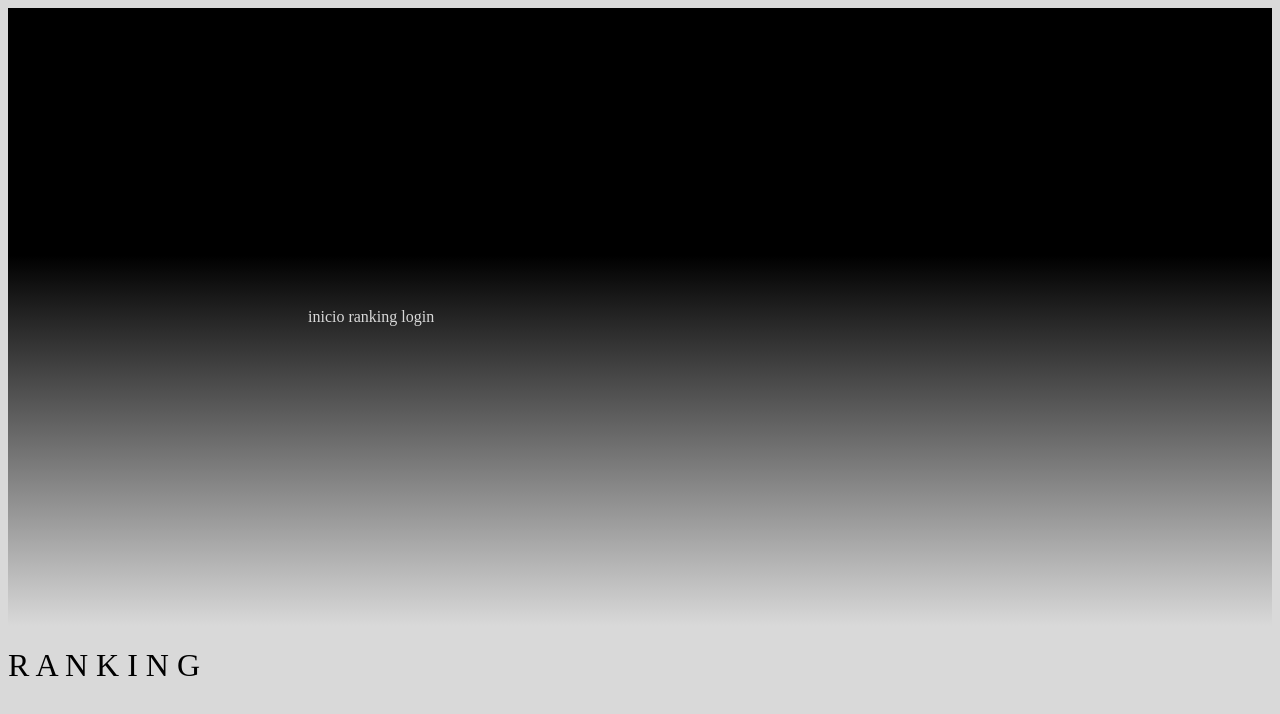
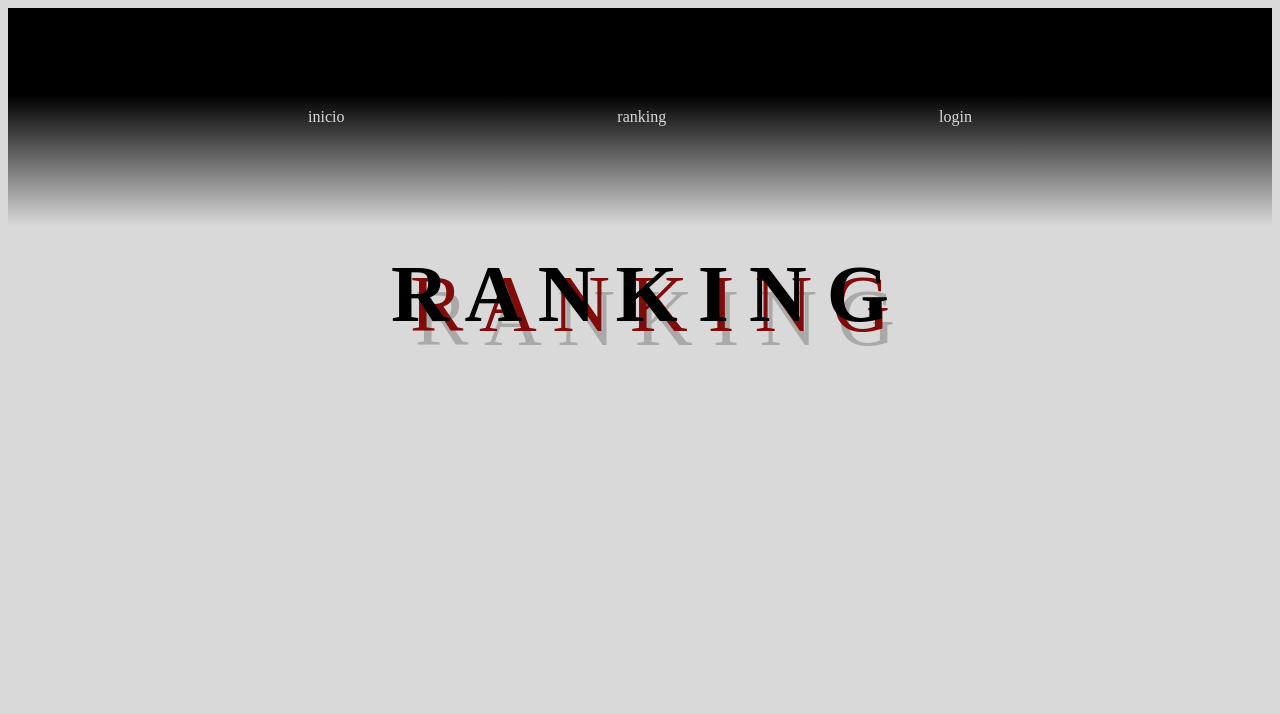
Before and after one commit to Mariae15/Gaby, a plain HTML site: page index.html in a window 1280 px wide. Drawn offline with Linux system fonts and the light colour scheme; a web font is replaced by a local one.

Commit message:
Add files via upload

```diff
--- a/index.html
+++ b/index.html
@@ -3,7 +3,7 @@
 <head>
     <meta charset="UTF-8">
     <meta name="viewport" content="width=device-width, initial-scale=1.0">
-    <title>Document</title>
+    <title>Ranking</title>
     <link rel="stylesheet" href="style.css">
     <link rel="preconnect" href="https://fonts.googleapis.com">
     <link rel="preconnect" href="https://fonts.gstatic.com" crossorigin>
@@ -12,17 +12,15 @@
 
 <header>
     <div class="link">
-        <a href="inicio">inicio</a>
-        <a href="">ranking</a>
-        <a href="">login</a>
+        <a href="#inicio">inicio</a>
+        <a href="#ranking">ranking</a>
+        <a href="#login">login</a>
     </div>
 </header>
-<di class="sombra">
 
-</div>
 <body>
     <h1 class="letra">R A N K I N G</h1>
-
-
+    <h1 class="letra2">R A N K I N G</h1>
+    <h1 class="letra3">R A N K I N G</h1>
 </body>
 </html>
--- a/style.css
+++ b/style.css
@@ -1,22 +1,57 @@
 body{
     background-color: #d9d9d9;
+    justify-content: center;
+}
+
+.link{
+    display: flex;
+    justify-content: space-between;
+    padding-left: 200px;
+    padding-right: 200px;
 }
 
 header{
     background: linear-gradient(black 40%, #d9d9d9);
-    padding: 300px;
-    justify-content: space-between;
+    text-align: center;
+    padding: 100px;
 }
 
 a{
     text-decoration: none;
     color: #d9d9d9;
-    justify-content: space-between;
 }
 
 .letra {
+    color: #aba8a8;
+    position: relative;
     font-family: "Goblin One", serif;
-    font-size: 1000;
+    font-weight: 500;
+    font-style: normal;
+    text-align: center;
+    font-size: 80px;
+    bottom: 7px;
+    left: 15px;
+
+  }
+
+  .letra2 {
+    color: #800b0b;
+    position: relative;
+    font-family: "Goblin One", serif;
     font-weight: 400;
     font-style: normal;
+    text-align: center;
+    font-size: 80px;
+    bottom: 165px;
+    left: 10px;
   }
+
+  .letra3{
+    position: relative;
+    font-family: "Goblin One", serif;
+    font-weight: 600;
+    font-style: normal;
+    text-align: center;
+    font-size: 80px;
+    bottom: 320px;
+  }
```
